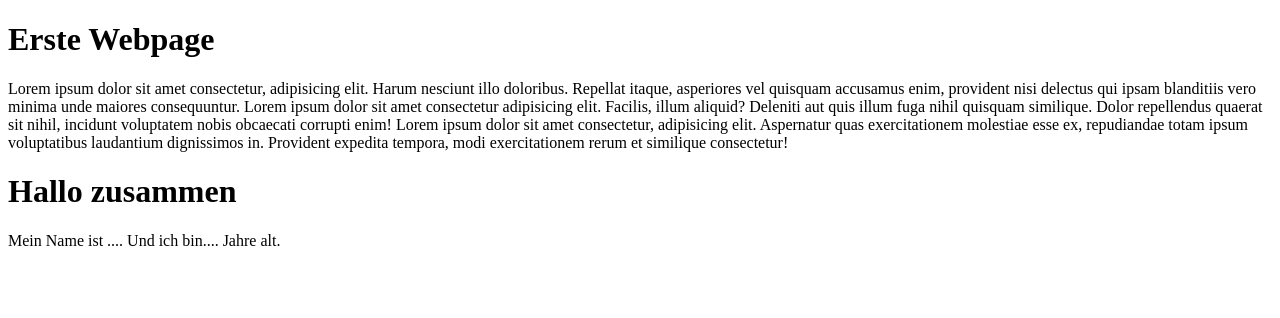
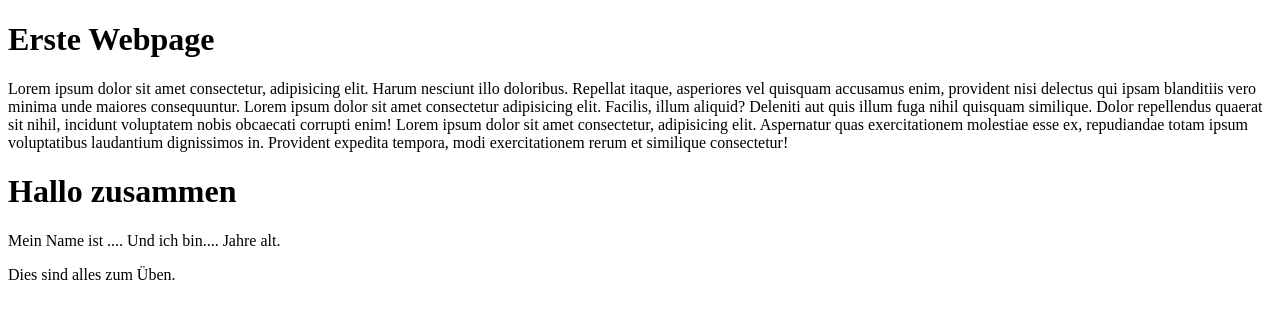
Before and after one commit to FKhalili2002/erste-Webpage, a plain HTML site: page index.html in a window 1280 px wide. Drawn offline with Linux system fonts and the light colour scheme.

Commit message:
Ein neuer Paragraph wurde hinzugefügt.

```diff
--- a/index.html
+++ b/index.html
@@ -20,5 +20,6 @@
     rerum et similique consectetur!
     <h1>Hallo zusammen</h1>
     <p>Mein Name ist .... Und ich bin.... Jahre alt.</p>
+    <p>Dies sind alles zum Üben.</p>
   </body>
 </html>
```
